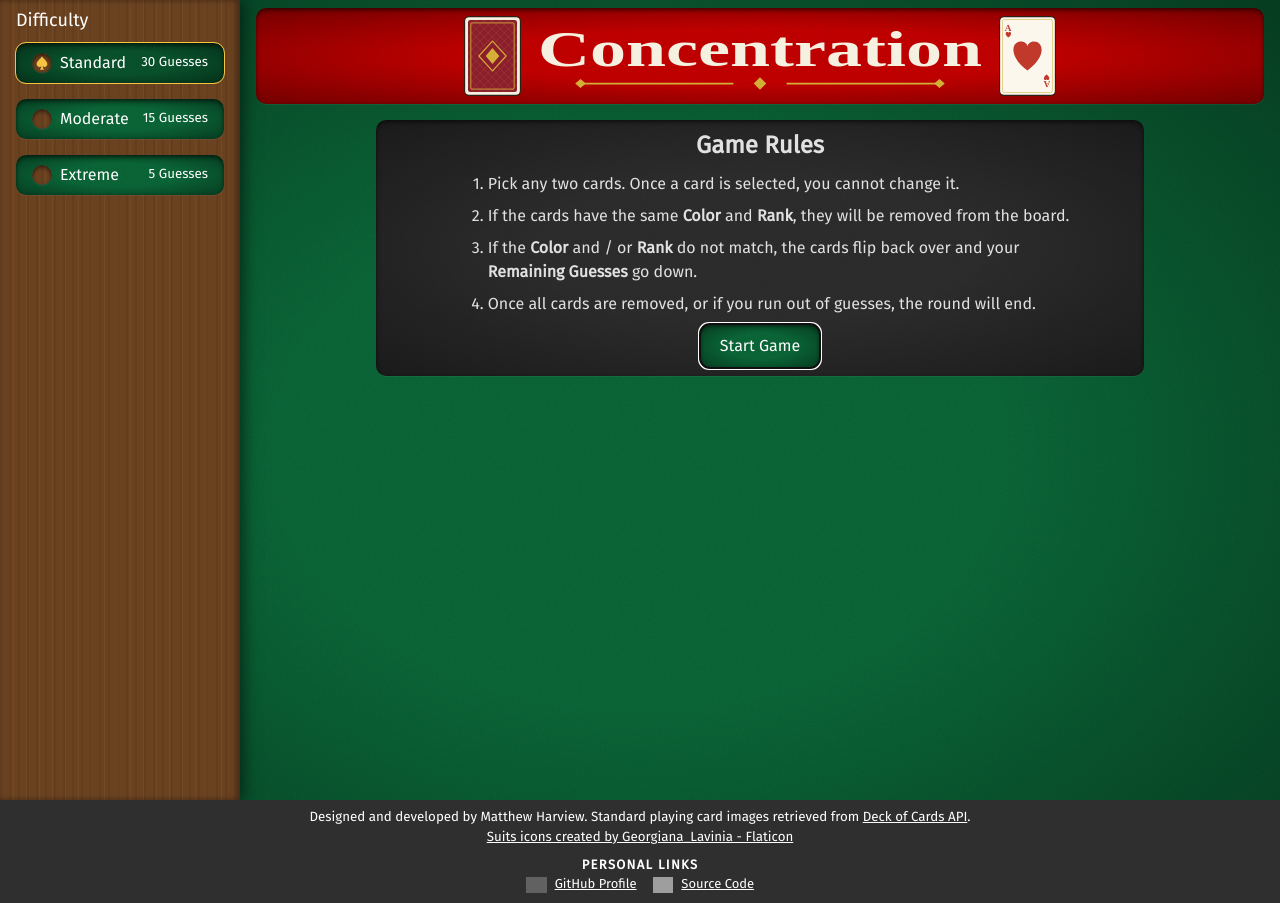
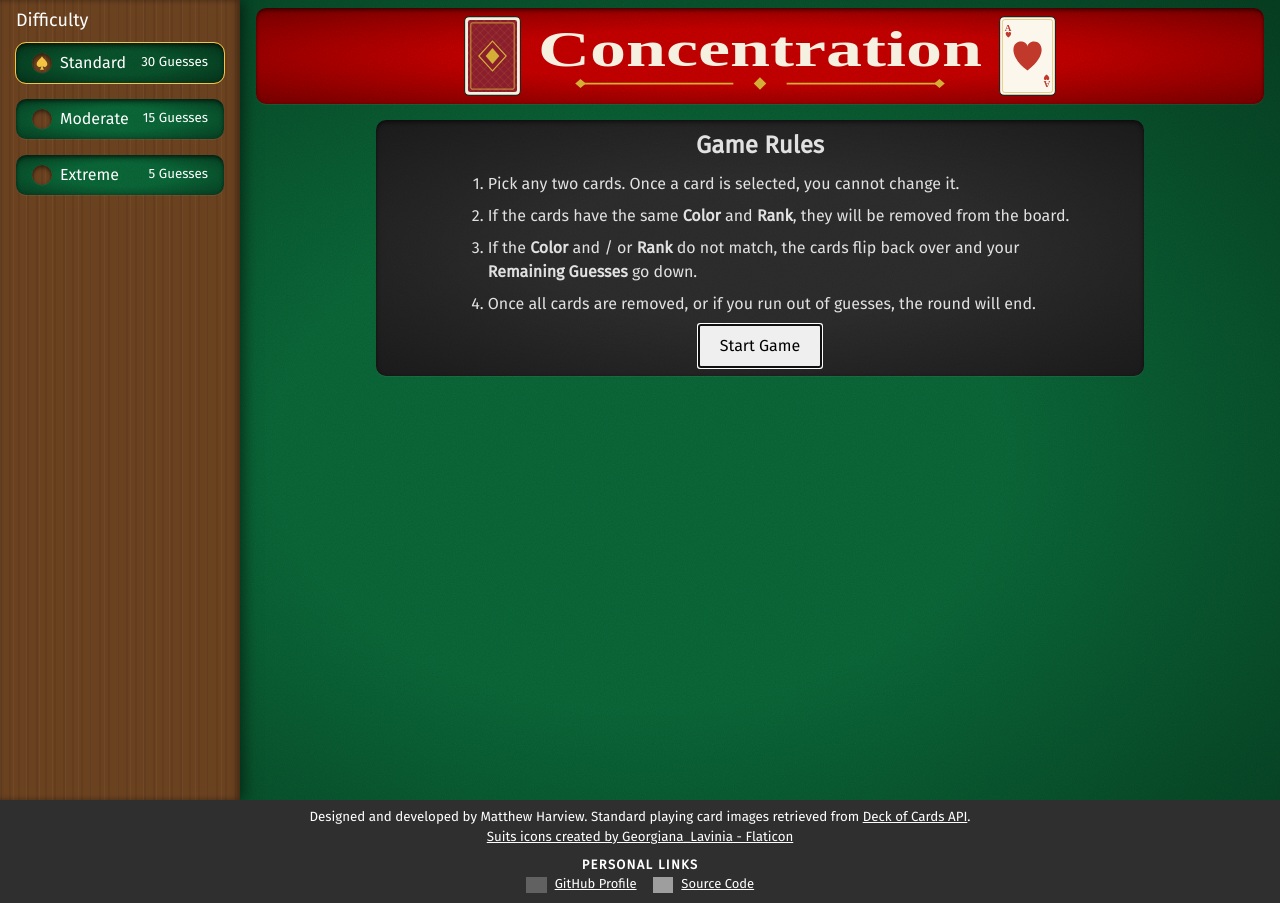
Before and after one commit to Long-Hold/memory-card, a React (Vite) app: page / in a window 1280 px wide. Built offline with nearby package versions, Linux system fonts and the light colour scheme; grey boxes are pictures that could not be loaded.

Commit message:
refactor: rename universal <main> button class to a generic name

```diff
--- a/src/components/game/styles/gamePage.css
+++ b/src/components/game/styles/gamePage.css
@@ -23,7 +23,7 @@
   gap: var(--small-items-gap);
 }
 
-.start-game-button {
+.game-control-btn {
   color: white;
   border: none;
   background-color: var(--button-bg);
```
